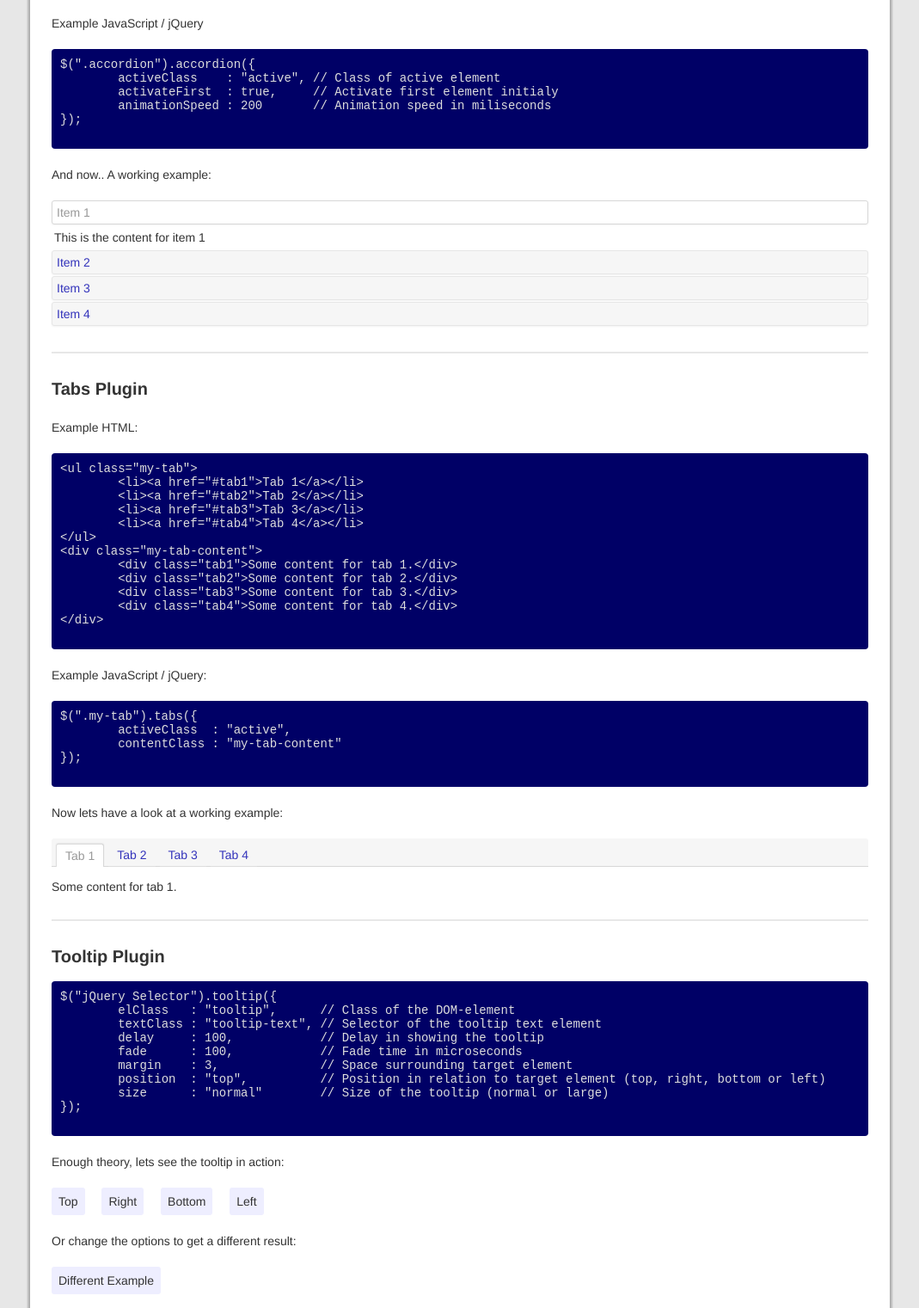
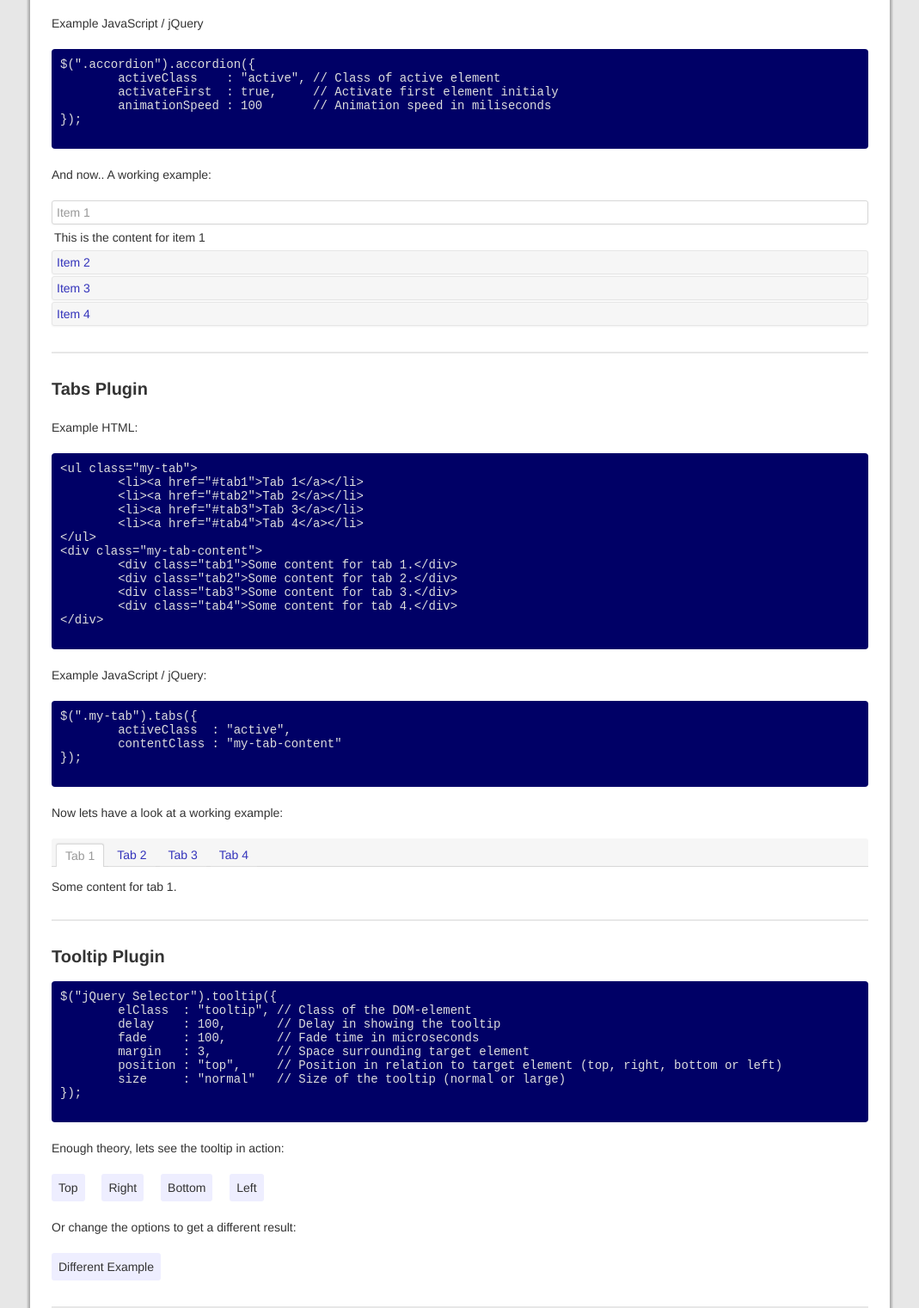
Before and after one commit to Mytho/jquery-plugins, a plain HTML site: page index.html in a window 1280 px wide. Shown: the part 439-1960 px from the top of the page at 86% size, without its empty margins (105-1174 px from the left). Drawn offline with Linux system fonts and the light colour scheme.

Commit message:
improved examples + uniform animation speed

```diff
--- a/index.html
+++ b/index.html
@@ -74,7 +74,7 @@
 $(".accordion").accordion({
 	activeClass    : "active", // Class of active element
 	activateFirst  : true,     // Activate first element initialy
-	animationSpeed : 200       // Animation speed in miliseconds
+	animationSpeed : 100       // Animation speed in miliseconds
 });
 			</pre></code>
 			<p>And now.. A working example:</p>
@@ -129,13 +129,12 @@ $(".my-tab").tabs({
 			<h2>Tooltip Plugin</h2>
 			<code><pre>
 $("jQuery Selector").tooltip({
-	elClass   : "tooltip",      // Class of the DOM-element
-	textClass : "tooltip-text", // Selector of the tooltip text element
-	delay     : 100,            // Delay in showing the tooltip
-	fade      : 100,            // Fade time in microseconds
-	margin    : 3,              // Space surrounding target element
-	position  : "top",          // Position in relation to target element (top, right, bottom or left)
-	size      : "normal"        // Size of the tooltip (normal or large)
+	elClass  : "tooltip", // Class of the DOM-element
+	delay    : 100,       // Delay in showing the tooltip
+	fade     : 100,       // Fade time in microseconds
+	margin   : 3,         // Space surrounding target element
+	position : "top",     // Position in relation to target element (top, right, bottom or left)
+	size     : "normal"   // Size of the tooltip (normal or large)
 });
 			</pre></code>
 			<p>Enough theory, lets see the tooltip in action:</p>
--- a/src/jquery.accordion.js
+++ b/src/jquery.accordion.js
@@ -13,7 +13,7 @@
 				defaults = {
 					activeClass    : "active", // Class of active element
 					activateFirst  : true,     // Activate first element initialy
-					animationSpeed : 200       // Animation speed in miliseconds
+					animationSpeed : 100       // Animation speed in miliseconds
 				},
 				options = $.extend({}, defaults, opts);
 
```
Also changed, not shown: README.md.
